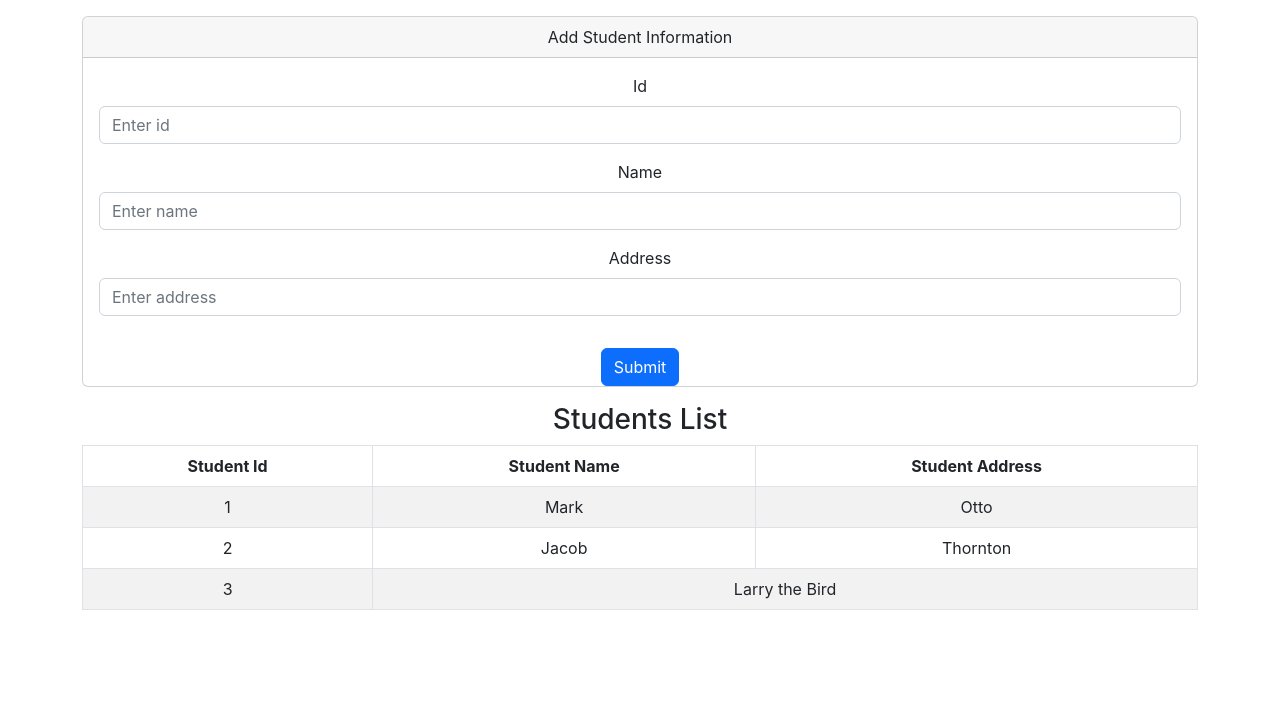
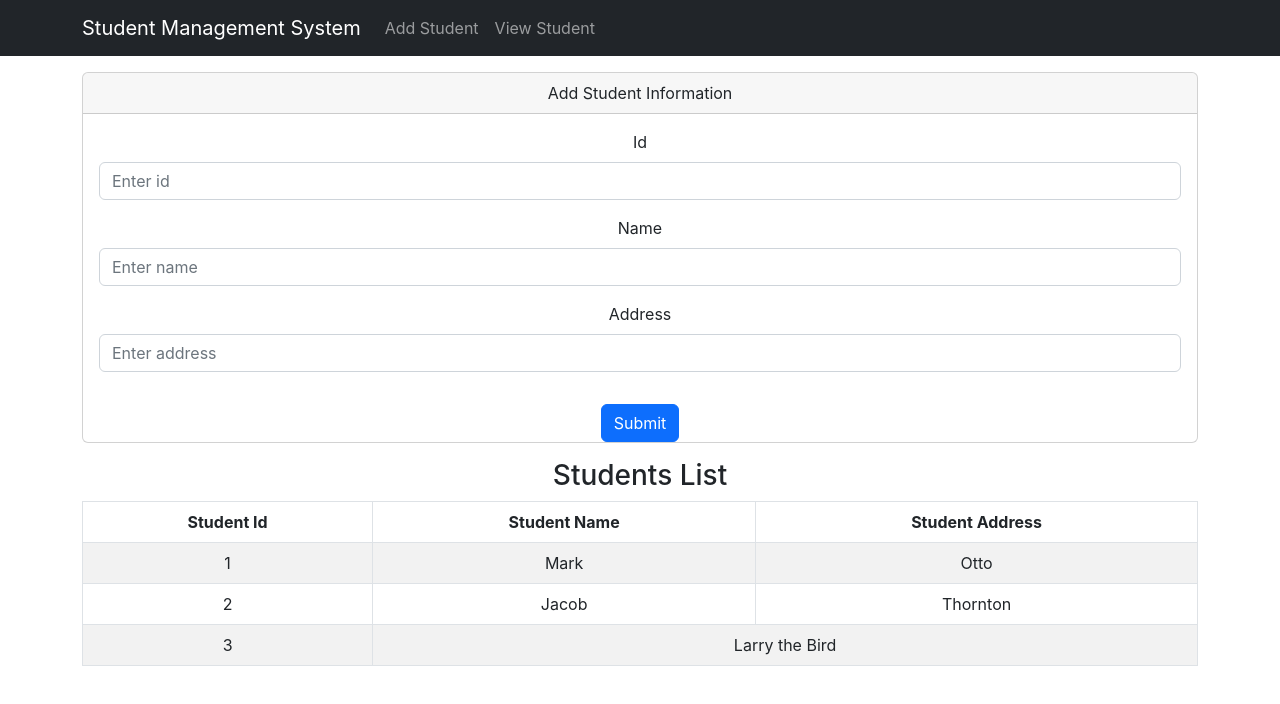
Before and after one commit to mufid048/StudentManagement, a React (Create React App) app: page / in a window 1280 px wide. Shown: the top 704 px of the page. Built offline with nearby package versions, Linux system fonts and the light colour scheme.

Commit message:
Added NavigationBar

```diff
--- a/src/App.js
+++ b/src/App.js
@@ -6,8 +6,9 @@ import StudentList from './components/StudentList';
 function App() {
   return (
     <div className="App">
-     <Student/>
-     <StudentList/>
+      <NavigationBar />
+      <Student />
+      <StudentList />
     </div>
   );
 }
```
